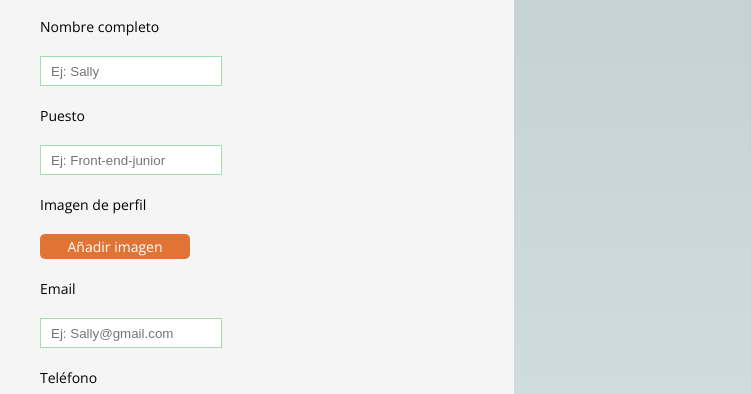
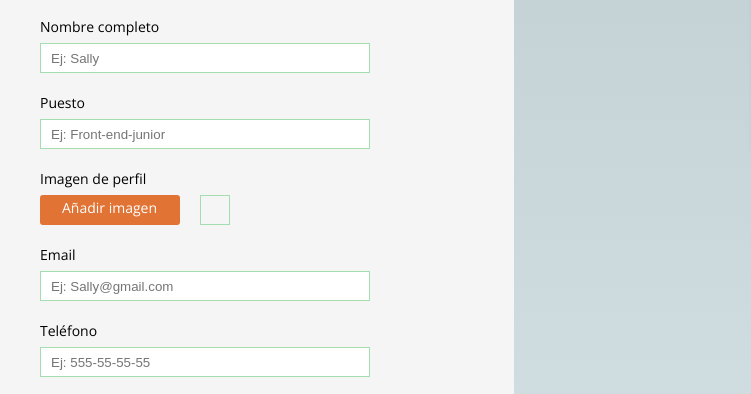
Before and after one commit to aidanarr/project-promo-X-module-2-team-3, a website built with Vite: page src/create.html in a window 1280 px wide. Shown: the part 369-763 px from the top of the page, 0-751 px from the left. Built offline with nearby package versions, Linux system fonts and the light colour scheme.

Commit message:
imagen de perfil boton

```diff
--- a/src/partials/form-fill.html
+++ b/src/partials/form-fill.html
@@ -1,14 +1,20 @@
 <fieldset class="fill">
     <legend class="fill__text"> <i class="fa-solid fa-keyboard fill__icon"></i> RELLENA <i class="fa-solid fa-chevron-down fill__icon--down"></i></legend>
     <div class="fill__inputs">
+
         <label for="name">Nombre completo</label>
         <input type="text" id="name" name="name" placeholder="Ej: Sally">
 
         <label for="position">Puesto</label>
         <input type="text" id="position" name="position" placeholder="Ej: Front-end-junior">
 
+
         <legend>Imagen de perfil</legend>
-        <a href="">Añadir imagen</a>
+        <div class="fill__inputs--image">
+        <label for="image" class="label_image">Añadir imagen</label>
+        <input type="file" id="image" class="image" placeholder="Añadir imagen">
+        <div class="image__preview"></div>
+        </div>
 
         <label for="email">Email</label>
         <input type="email" id="email" name="email" placeholder="Ej: Sally@gmail.com">
@@ -21,5 +27,6 @@
 
         <label for="gituser">Github</label>
         <input type="text" id="gituser" name="gituser" placeholder="Ej: Sally">
+
     </div>
 </fieldset>
--- a/src/scss/layout/_form-fill.scss
+++ b/src/scss/layout/_form-fill.scss
@@ -15,11 +15,21 @@
     &__inputs{
     display: flex;
     flex-direction: column;
-    gap: 20px;
+
+
+    &--image{
+        display: flex;
+    }
 
     & input{
         height: 30px;
         border: $Green 1px solid;
+        margin-bottom: 20px;
+        margin-top: 7px;
+
+        @media (width > 768px){
+            width: 330px;
+        }
     }
 
     & ::placeholder{
@@ -36,14 +46,28 @@
         color: grey;
 
     }
-    & a{
-        background-color: $orange;
-        color: white;
-        border-radius: 5px;
-        text-decoration: none;
-        width: 150px;
-        padding: 3px 20px;
-        text-align: center;
-    }
+
+    & .image{
+        border: none;
+        display: none;
+
+        &__preview{
+            width: 30px;
+            height: 30px;
+            margin: 7px 139px 0 20px;
+            border: solid 1px $Green;
+        }
+}
 
 }
+
+.label_image{
+    color: white;
+    background: $orange;
+    padding: 3px 22px 7px;
+    margin-bottom: 20px;
+    margin-top: 7px;
+    border-radius: 3px;
+    width: 140px;
+    height: 30px;
+}
```
